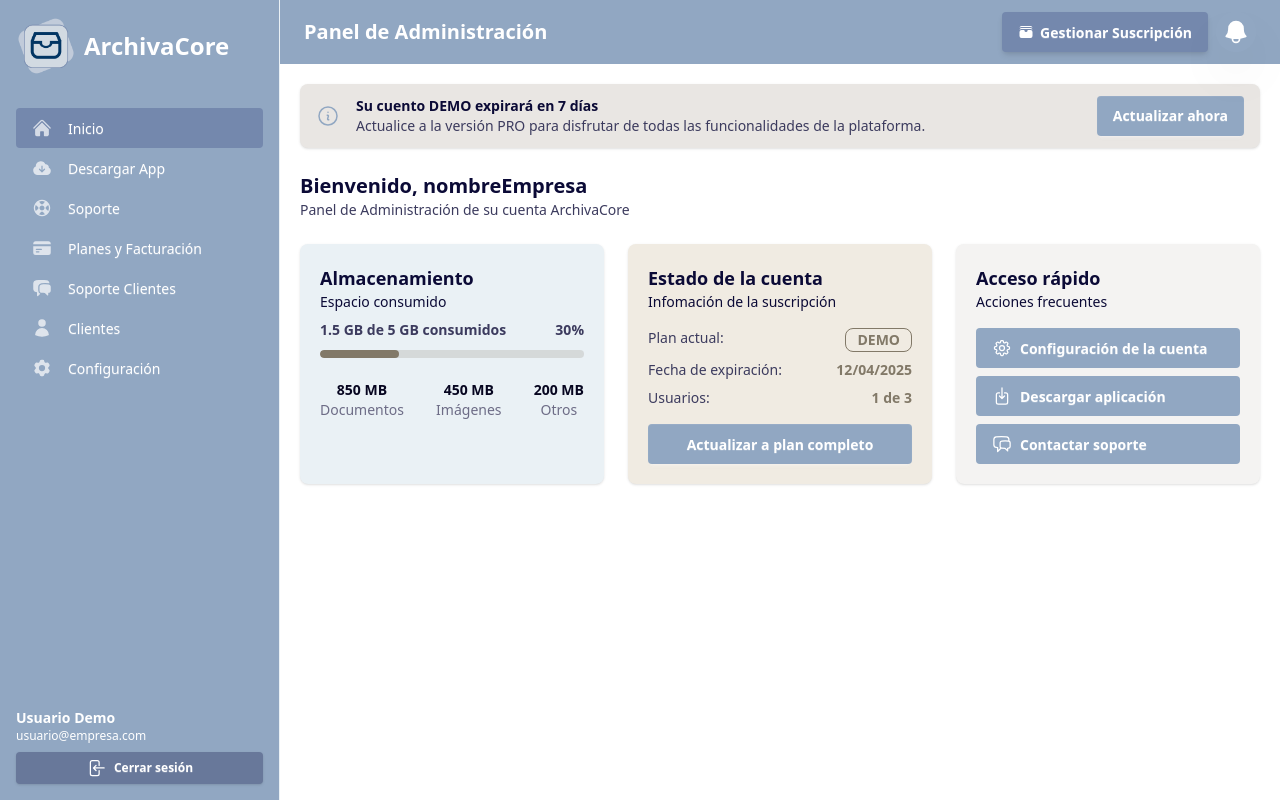
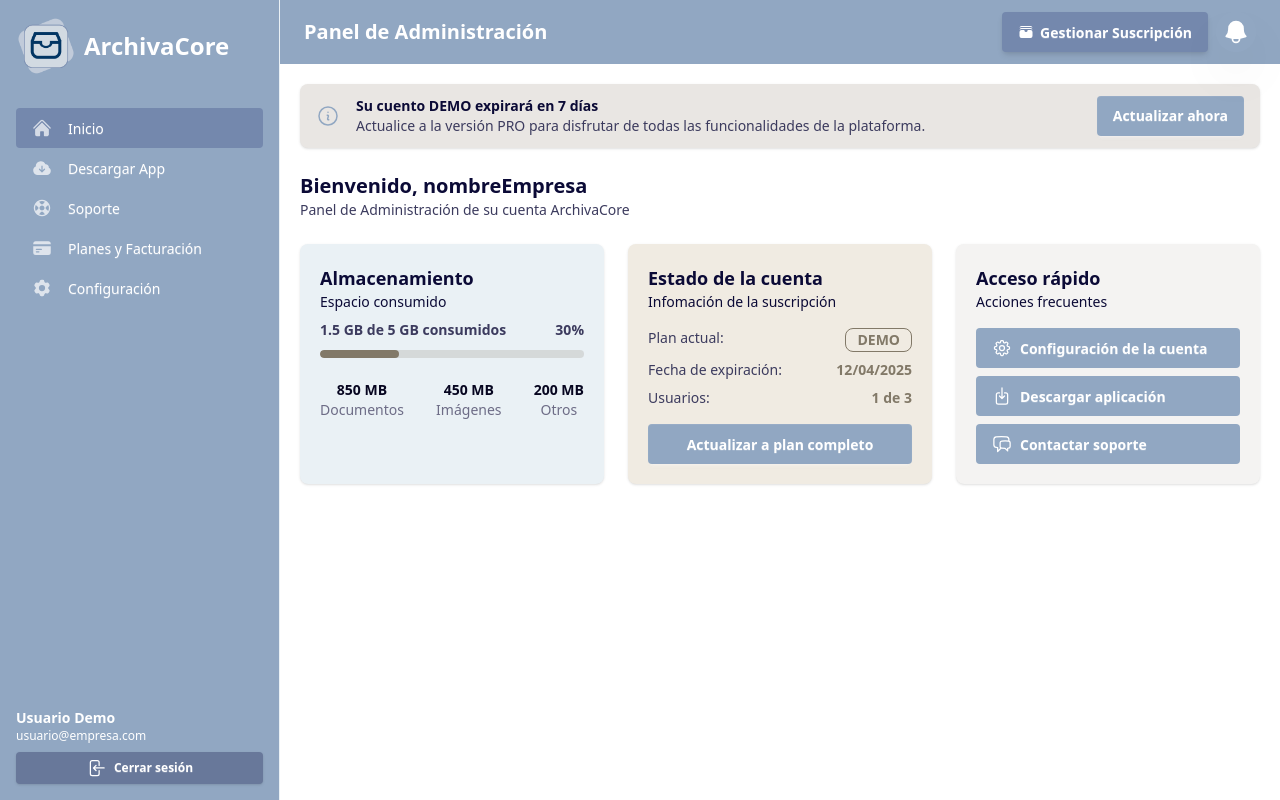
Before and after one commit to sebsanchez99/ArchivaCore, a Vue app in the folder landing/: page /dashboard/home in a window 1280 px wide. Built offline with nearby package versions, Linux system fonts and the light colour scheme; no server answers; the HTML template or start-up script is replaced by a standard one.

Commit message:
Se validan opciones de menú según rol de usuario

```diff
--- a/landing/src/modules/dashboard/components/SideMenuSection.vue
+++ b/landing/src/modules/dashboard/components/SideMenuSection.vue
@@ -14,8 +14,6 @@
           </div>
         </div>
 
-        <!-- <div class="divider before:bg-primary-100 after:bg-primary-100"></div> -->
-
         <ul>
           <li v-for="item in sidebarItems" :key="item.label">
             <RouterLink :to="item.path"
@@ -27,7 +25,6 @@
                 {{ item.label }}
               </span>
             </RouterLink>
-
           </li>
         </ul>
       </div>
@@ -60,18 +57,27 @@
   UserIcon,
   ChatBubbleLeftRightIcon
 } from "@heroicons/vue/24/solid";
+import { useAuthStore } from "@/stores/authStore";
 
-const sidebarItems = [
-  { label: "Inicio", icon: HomeIcon, path: "/dashboard/home" },
-  { label: "Descargar App", icon: CloudArrowDownIcon, path: "/dashboard/download" },
-  { label: "Soporte", icon: LifebuoyIcon, path: "/dashboard/support" },
-  { label: "Planes y Facturación", icon: CreditCardIcon, path: "/dashboard/plans" },
-  { label: "Soporte Clientes", icon: ChatBubbleLeftRightIcon, path: "/dashboard/chat" },
-  { label: "Clientes", icon: UserIcon, path: "/dashboard/clients" },
-  { label: "Configuración", icon: Cog6ToothIcon, path: "/dashboard/settings" },
+const authStore = useAuthStore();
+const rol = authStore.getRol?.toLowerCase?.() || "empresa";
+
+// Todas las opciones posibles
+const allItems = [
+  { label: "Inicio", icon: HomeIcon, path: "/dashboard/home", roles: ["empresa"] },
+  { label: "Descargar App", icon: CloudArrowDownIcon, path: "/dashboard/download", roles: ["empresa"] },
+  { label: "Soporte", icon: LifebuoyIcon, path: "/dashboard/support", roles: ["empresa"] },
+  { label: "Planes y Facturación", icon: CreditCardIcon, path: "/dashboard/plans", roles: ["empresa"] },
+  { label: "Soporte Clientes", icon: ChatBubbleLeftRightIcon, path: "/dashboard/chat", roles: ["soporte", "superusuario"] },
+  { label: "Clientes", icon: UserIcon, path: "/dashboard/clients", roles: ["superusuario"] },
+  { label: "Configuración", icon: Cog6ToothIcon, path: "/dashboard/settings", roles: ["empresa"] },
 ];
 
+// Filtra según el rol
+const sidebarItems = allItems.filter(item => item.roles.includes(rol));
+
 const cerrarSesion = () => {
+  // Aquí deberías llamar a tu método de logout real
   console.log("Sesión cerrada");
 };
 </script>
```
